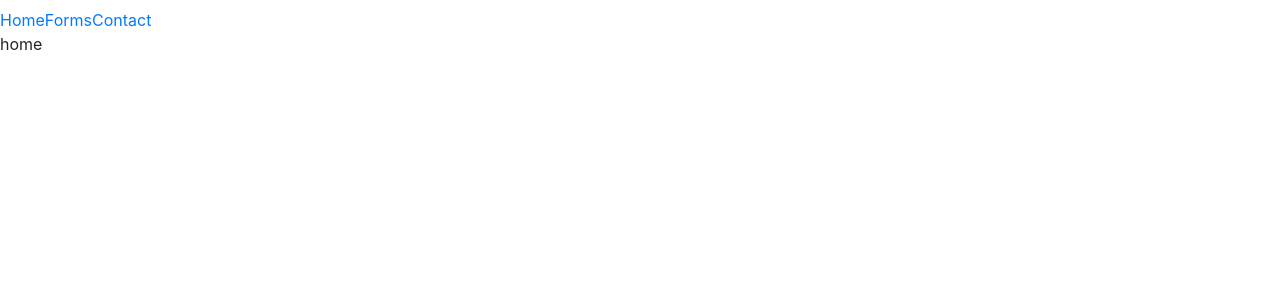
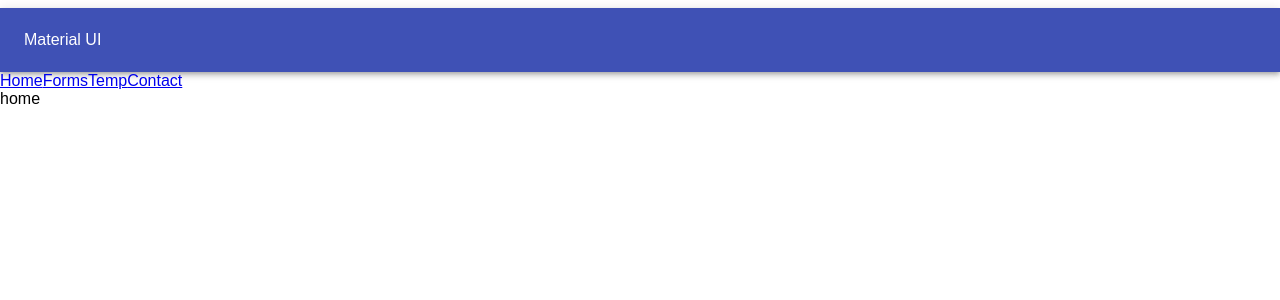
Before and after one commit to adrianojlt/helloReact, a React (Create React App) app in the folder dynamic/: page /#/Temp in a window 1280 px wide. Shown: the top 300 px of the page. Built offline with nearby package versions, Linux system fonts and the light colour scheme.

Commit message:
added material ui

```diff
--- a/dynamic/package.json
+++ b/dynamic/package.json
@@ -3,15 +3,13 @@
   "version": "0.1.0",
   "private": true,
   "dependencies": {
-    "@material-ui/core": "^4.9.13",
+    "@material-ui/core": "^4.9.14",
     "@material-ui/icons": "^4.9.1",
-    "bootstrap": "^4.4.1",
     "react": "^16.13.1",
     "react-dom": "^16.13.1",
     "react-router": "^4.3.1",
     "react-router-dom": "^4.3.1",
-    "react-scripts": "1.1.4",
-    "reactstrap": "^6.5.0"
+    "react-scripts": "1.1.4"
   },
   "scripts": {
     "start": "react-scripts start",
--- a/dynamic/src/App.js
+++ b/dynamic/src/App.js
@@ -1,13 +1,17 @@
 import React, { Component } from 'react';
+
 import {
   Route,
   BrowserRouter,
   Switch
 } from 'react-router-dom';
-import Home from './Home';
+
+import Home     from './Home';
 import Header   from './components/Header';
 import Forms    from './components/Forms';
 import Contact  from './components/Contact';
+import Temp     from './components/Temp';
+
 import './App.css';
 
 class App extends Component {
@@ -22,6 +26,7 @@ class App extends Component {
           <Switch>
             <Route path="/" component={Home} exact />
             <Route path="/Forms" component={Forms} />
+            <Route path="/Temp" component={Temp} />
             <Route path="/Contact" component={Contact} />
             <Route component={Error} />
           </Switch>
--- a/dynamic/src/components/Header.js
+++ b/dynamic/src/components/Header.js
@@ -1,5 +1,6 @@
 import React, { Component } from "react";
 import { NavLink } from 'react-router-dom';
+import { Toolbar, Typography, AppBar } from "@material-ui/core";
 
 class Header extends Component {
 
@@ -7,8 +8,21 @@ class Header extends Component {
 
         return (
             <div>
+
+                <div>
+                <AppBar position="static">
+                    <Toolbar>
+                        <Typography variant="title" color="inherit">
+                            Material UI
+                        </Typography>
+                    </Toolbar>
+
+                </AppBar>
+                </div>
+
                 <NavLink to="/">Home</NavLink>
                 <NavLink to="/Forms">Forms</NavLink>
+                <NavLink to="/Temp">Temp</NavLink>
                 <NavLink to="/Contact">Contact</NavLink>
             </div>
         );
--- /dev/null
+++ b/dynamic/src/components/Temp.js
@@ -0,0 +1,11 @@
+import React from 'react';
+
+const Temp = () => {
+    return (
+        <div>
+            <p>Temp</p>
+        </div>
+    );
+};
+
+export default Temp;
--- a/dynamic/src/index.js
+++ b/dynamic/src/index.js
@@ -5,8 +5,6 @@ import App from './App';
 import registerServiceWorker from './registerServiceWorker';
 import  { BrowserRouter } from 'react-router-dom';
 
-import 'bootstrap/dist/css/bootstrap.min.css';
-
 ReactDOM.render(
     <BrowserRouter>
         <App />
```
Also changed, not shown: 1 other file (tests, documents, lock files or other folders).
